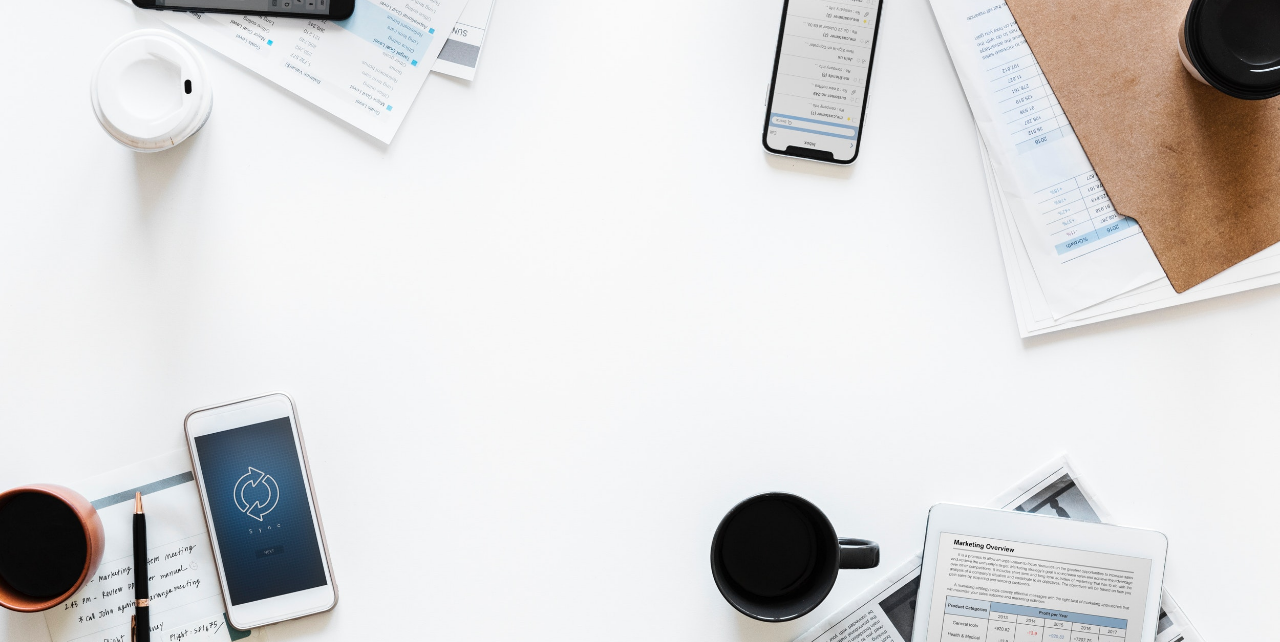
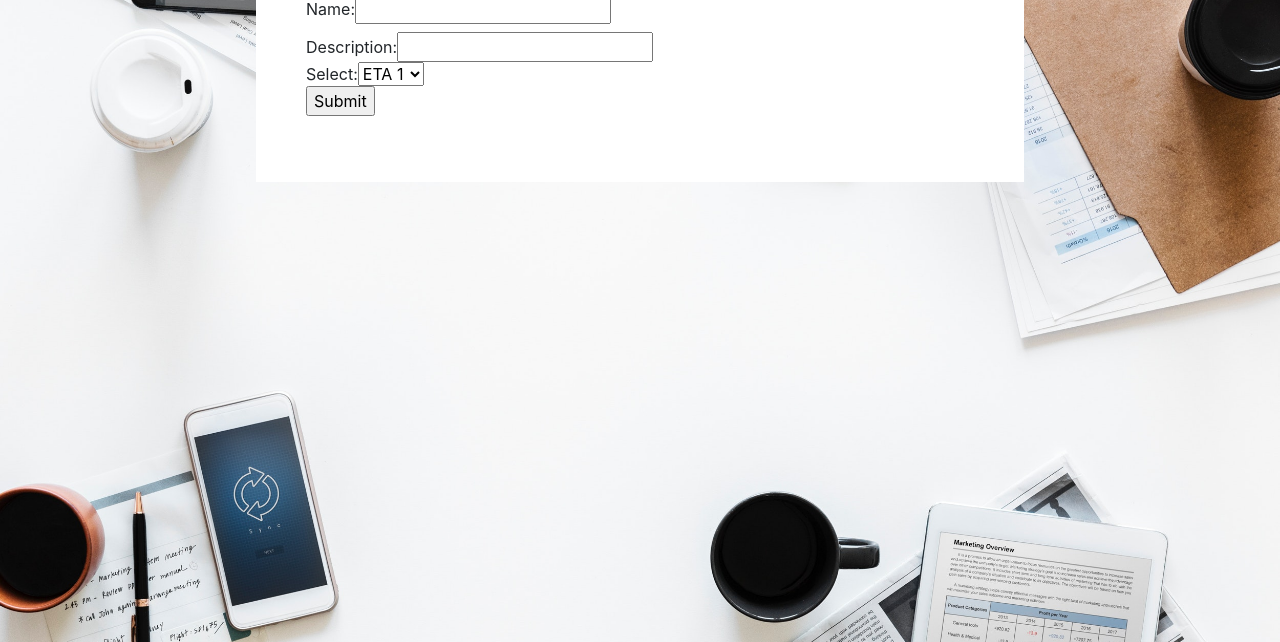
Before and after one commit to mori-c/ml-meetups, a React app: page /addTodo in a window 1280 px wide. Shown: the part 174-816 px from the top of the page. Built offline with nearby package versions, Linux system fonts and the light colour scheme.

Commit message:
Step 5 (Http requests using Axios)todoform.jsx

```diff
--- a/src/app/components/App.scss
+++ b/src/app/components/App.scss
@@ -1,5 +1,4 @@
-
-.app-container{
+.app-container {
     background-image: url(../Assets/backgrond.jpg);
     background-size: cover;
     background-repeat: no-repeat;
@@ -7,55 +6,66 @@
     align-items: center;
     justify-content: center;
 }
+
 .container {
     overflow: hidden;
     height: 100%;
-    padding-top:30px;
+    padding-top: 30px;
     display: flex;
     flex-direction: column;
     align-items: center;
 }
+
 .board-dimentions {
     width: 100%;
     height: 100%;
     padding-bottom: 60px;
 }
-.container-height{
+
+.container-height {
     height: 90%;
 }
+
 .scroll {
     overflow-y: scroll;
     background-color: rgba(208, 208, 208, 0.6);
 }
+
 .col {
- width: 30vw;
+    width: 30vw;
 }
-.todo-card-details{
+
+.todo-card-details {
     display: flex;
     flex-direction: column;
 }
-.header{
+
+.header {
     margin: 8px;
 }
-.center-title{
+
+.center-title {
     text-align: center;
 }
+
 .login-card {
-   // width: 200vw;
+    // width: 200vw;
     min-height: auto;
-    max-width:90%;
+    max-width: 90%;
     max-height: fit-content;
 }
+
 .card {
     border: none;
     margin: 8px;
 }
-.todo-card:hover{
+
+.todo-card:hover {
     background-color: rgba(254, 239, 219, 0.7);
     //background-color: rgba(10, 6, 0, 0.2);
 }
 
-.todo-form{
+.todo-form {
     background-color: white;
     width: 60vw;
     padding: 50px;
@@ -83,16 +93,27 @@
     flex-direction: column;
 }
 
-.flex-end{
+.flex-end {
     align-self: flex-end;
 }
 
 .input {
     margin-left: 10px;
 }
+
 .title {
     align-self: center;
 }
+
 .label {
     font-weight: bold;
 }
+
+
+
+// CUSTOM
+
+h1 {
+    font-family: 'Courier New', Courier, monospace;
+
+}
--- a/src/app/components/TodoForm.jsx
+++ b/src/app/components/TodoForm.jsx
@@ -4,17 +4,59 @@ import { Redirect } from 'react-router';
 import './App.scss';
 
 const statusEnum = {
-  DONE : "Done",
-  TODO : "To Do",
-  InProgress : "In Progress"
+  DONE: "Done",
+  TODO: "To Do",
+  InProgress: "In Progress"
 }
 
-export class TodoForm extends React.Component{
+export class TodoForm extends React.Component
+{
 
-  render() {
+  // react.constructor METHODS {
+  // add this.super
+  // def super.api( http://localhost:7777)
+  // }
+
+  constructor ( props )
+  {
+    super( props );
+    const apiurl = "http://localhost:7777";
+    this.state = { value: '' };
+    this.handleChange = this.handleChange.bind( this );
+    this.handSubmit = this.handleSubmit.bind( this );
+  }
+  handleChange( event )
+  {
+    this.setState( { value: event.target.value } );
+  }
+  handleSubmit( event )
+  {
+    alert( 'Yo, name was submitted: ' + this.state.value );
+    event.preventDefault();
+  }
+  render()
+  {
+    const element = <h1> TodoForm</h1>;
     return (
-      <div>
+      <div> {element}
+        <form onSubmit={this.handleSubit}>
+          <label>
+            Name:
+            <input type="text" name="name" value={this.state.value} onChange={this.handleChange} />
+          </label>
+          <br />
+          Description:
+          <input type="text" name="description" />
+          <br />
+          Select:
+          <select name="items">
+            <option value="eta1">ETA 1</option>
+            <option value="eta2">ETA 2</option>
+          </select>
+          <br />
+          <input type="submit" value="Submit" />
+        </form>
       </div>
-    )
+    );
   }
 }
```
Also changed, not shown: 1 other file.
